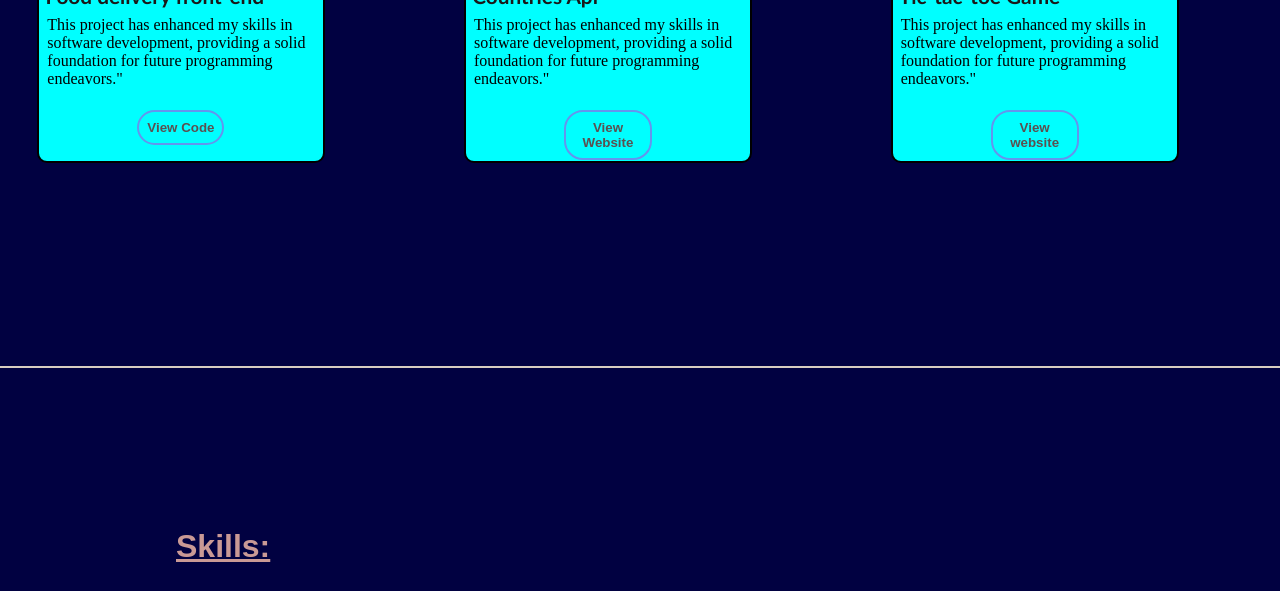
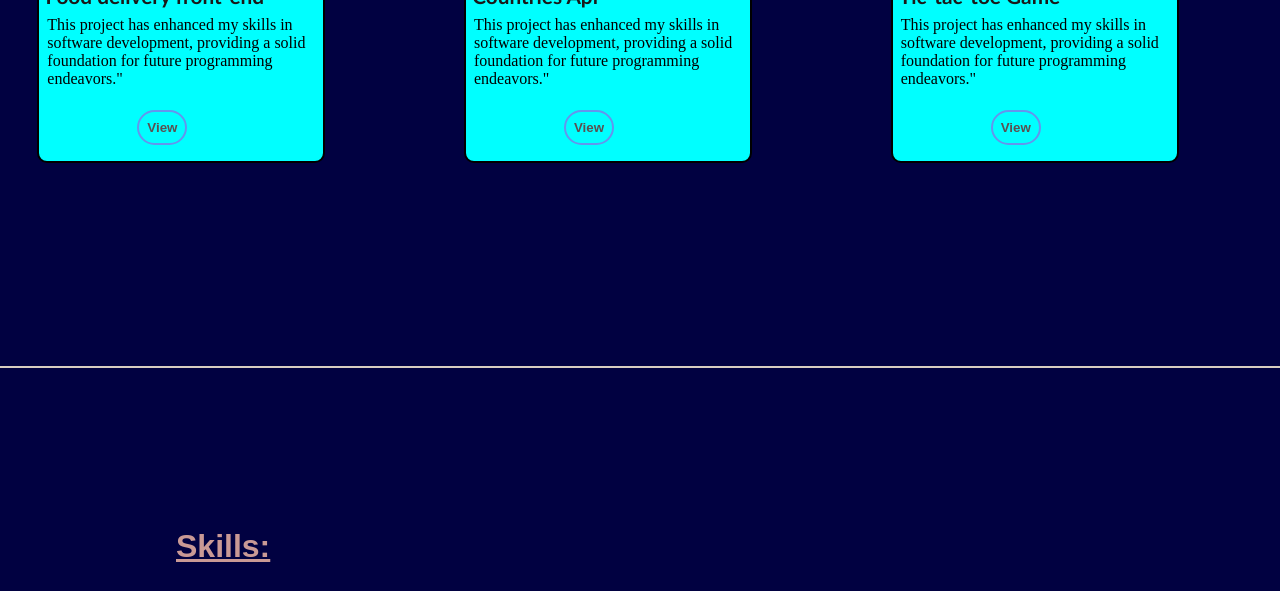
Before and after one commit to himanshukamboz/himanshukamboz.github.io, a plain HTML site: page index.html in a window 1280 px wide. Shown: the part 1300-1891 px from the top of the page. Drawn offline with Linux system fonts and the light colour scheme.

Commit message:
Update index.html

```diff
--- a/index.html
+++ b/index.html
@@ -59,9 +59,9 @@
           </div>
           <button>
             <a
-              href="https://github.com/himanshukamboz/foody-website"
+              href="https://foody-web.netlify.app"
               class="card-link"
-              >View Code</a
+              >View</a
             >
           </button>
         </div>
@@ -82,7 +82,7 @@
             <a
               href="https://countries-in.netlify.app"
               class="card-link"
-              >View Website</a
+              >View </a
             >
           </button>
         </div>
@@ -103,7 +103,7 @@
             <a
               href="https://nivesh-game.netlify.app"
               class="card-link"
-              >View website</a
+              >View</a
             >
           </button>
         </div>
```
